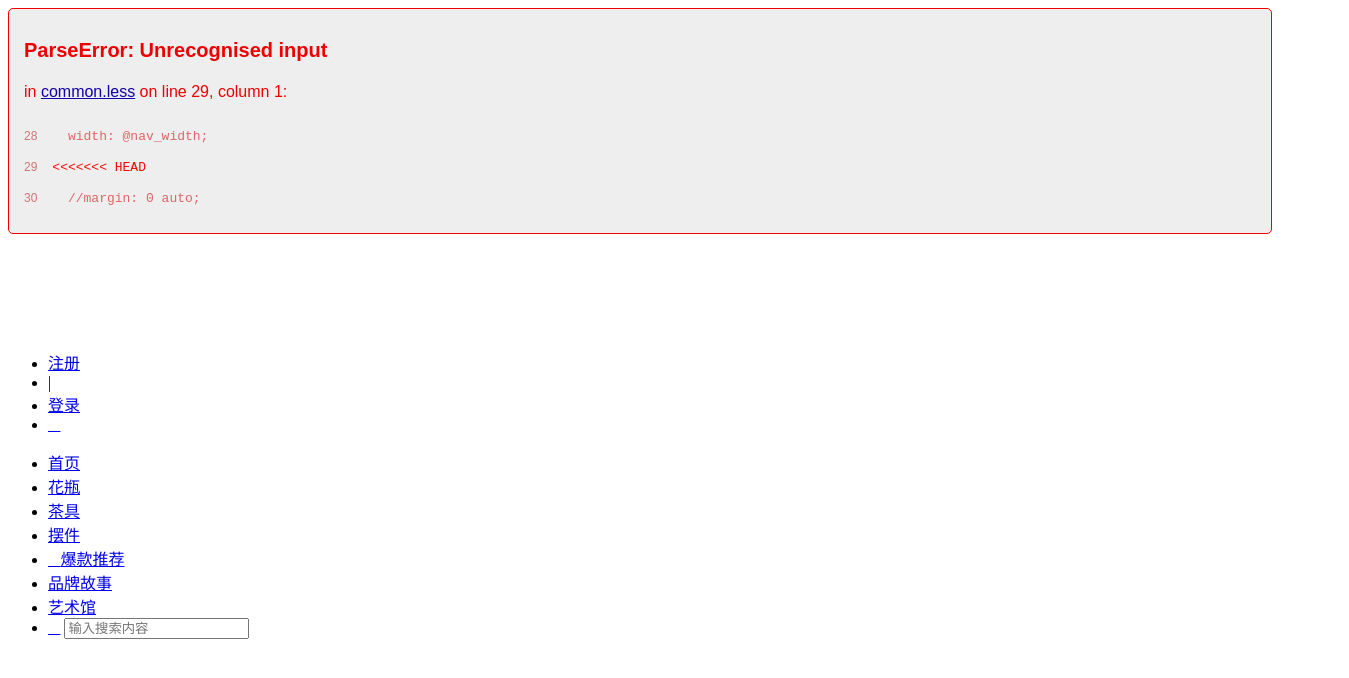
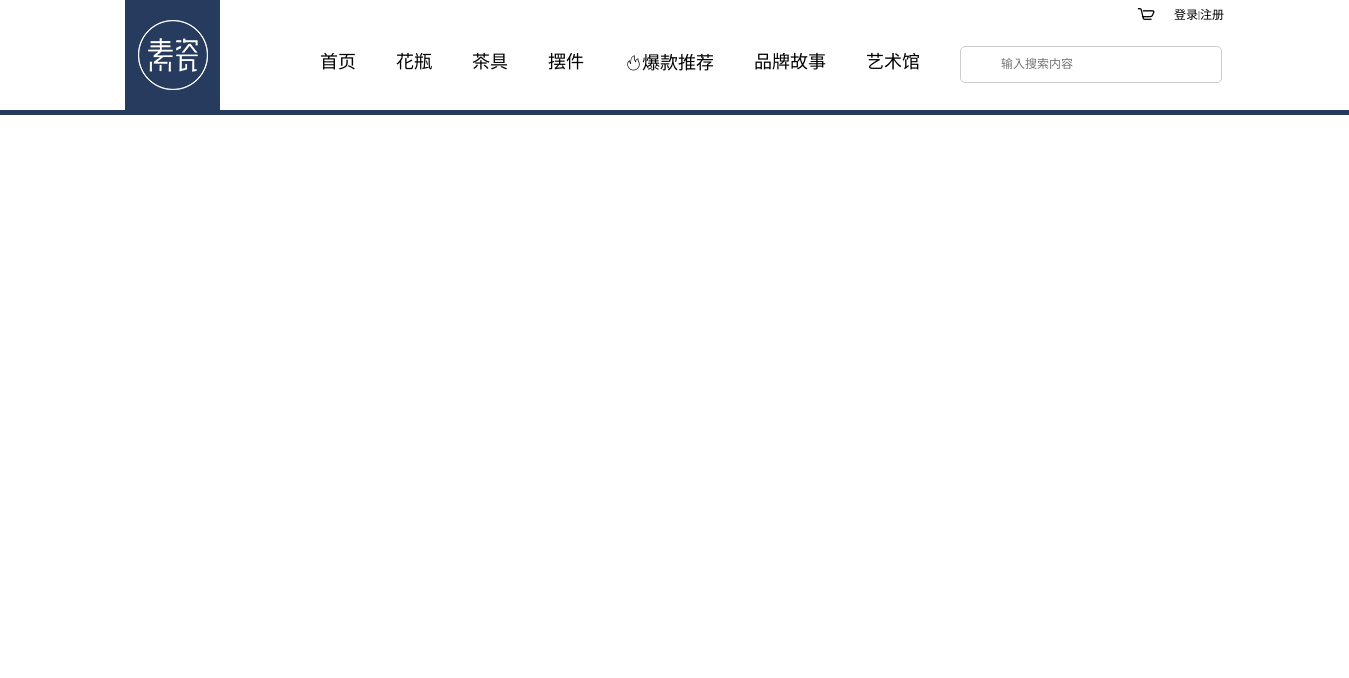
Before and after one commit to 404NotFoundPage/Team5, a plain HTML site: page public/head.html in a window 1280 px wide. Shown: the whole page, 1349 px wide, since content can reach past the window. Drawn offline with Linux system fonts and the light colour scheme; a web font is replaced by a local one.

Commit message:
common.less

```diff
--- a/public/less/common.less
+++ b/public/less/common.less
@@ -26,10 +26,7 @@ a:hover, a:visited, a:link, a:active{
 
 .nav{
   width: @nav_width;
-<<<<<<< HEAD
   //margin: 0 auto;
-=======
->>>>>>> b404ad09ba5dd11cb488e2bea3459754254344b0
   height: @nav_height;
   overflow: hidden;
   border-bottom: 5px solid #273b5e;
@@ -124,7 +121,6 @@ a:hover, a:visited, a:link, a:active{
   border-radius: 5px;
   padding-left: 40px;
 }
-<<<<<<< HEAD
 .search>input::-webkit-input-placeholder{
   font-size: 10px;
 }
@@ -138,10 +134,10 @@ a:hover, a:visited, a:link, a:active{
   background-color: #273b5e;
   overflow: hidden;
 }
-.footer>div:nth-of-type(1){
+.footer>div:nth-of-type(1) {
   text-align: center;
   margin-top: 35px;
-=======
+}
 .search {
   input::-webkit-input-placeholder {
     font-size: 12px;
@@ -155,7 +151,6 @@ a:hover, a:visited, a:link, a:active{
   input:-ms-input-placeholder{
     font-size: 12px;
   }
->>>>>>> fc7877a94a825eb4ccaae7c4bf6bd2d468968efb
 }
   /*-----------------footer脚部-------------*/
   .footer{
```
